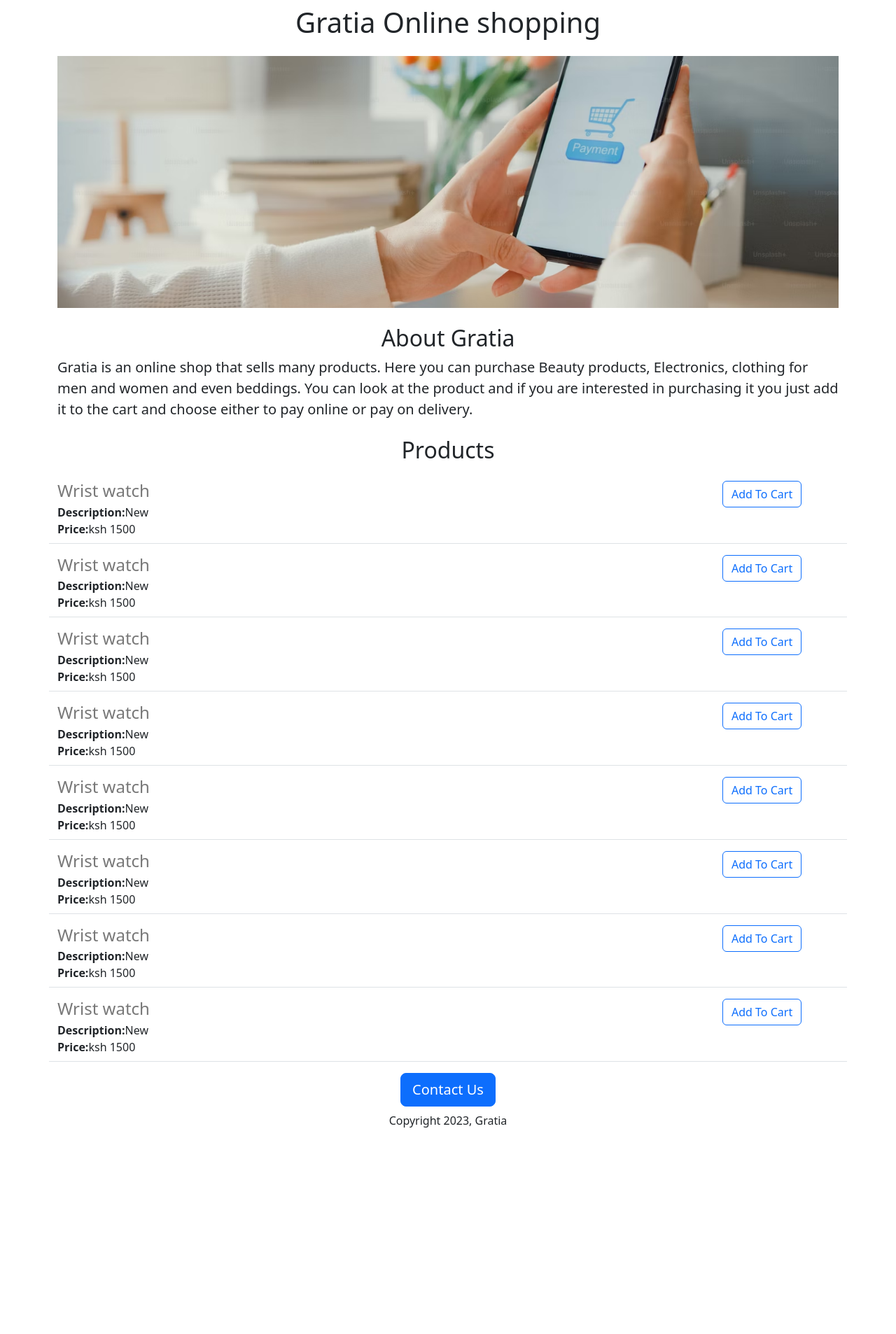
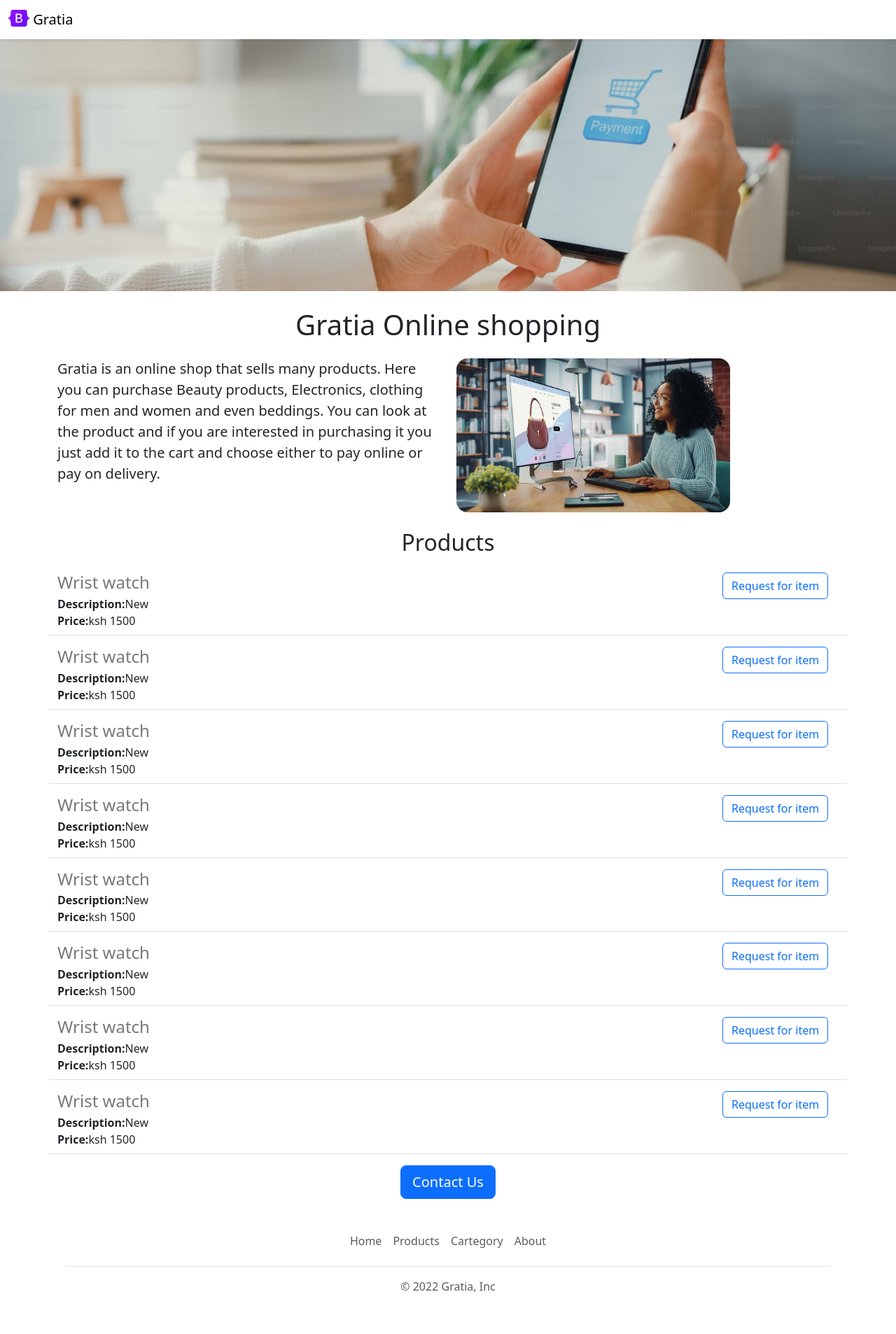
Before and after one commit to CalebMtuwetaM/web-dev, a Flask app: page / in a window 1280 px wide. Shown: the whole page at 70% size. Before the commit the page ends 1611 px from the top, so only its background shows below. Run offline with Flask 2, Linux system fonts and the light colour scheme.

Commit message:
Functional and aesthetic

```diff
--- /dev/null
+++ b/templates/footer.html
@@ -0,0 +1,12 @@
+<div class="container">
+  <footer class="py-3 my-4">
+    <ul class="nav justify-content-center border-bottom pb-3 mb-3">
+      <li class="nav-item"><a  target="_blank" href="https://gratia-shopping.onrender.com/" class="nav-link px-2 text-muted">Home</a></li>
+      <li class="nav-item"><a  target="_blank" href="https://gratia-shopping.onrender.com/" class="nav-link px-2 text-muted">Products</a></li>
+
+      <li class="nav-item"><a target="_blank" href="https://gratia-shopping.onrender.com/" class="nav-link px-2 text-muted">Cartegory</a></li>
+      <li class="nav-item"><a  target="_blank" href="https://gratia-shopping.onrender.com/" class="nav-link px-2 text-muted">About</a></li>
+    </ul>
+    <p class="text-center text-muted">&copy; 2022 Gratia, Inc</p>
+  </footer>
+</div>
--- a/templates/home.html
+++ b/templates/home.html
@@ -13,17 +13,25 @@
       height: 360px;
       width: 100%;
       object-fit: cover;
+      margin-bottom: 16px;
     }
   </style>
   </head>
   <body>
+    {% include 'nav.html' %}
+    <img id="banner"class="img-fluid"src="https://gratia-shopping.westillest.repl.co/static/banner.jpeg"  >
     <div class="container">
     <h1 class="text-center mt-2 mb-4">Gratia Online shopping </h1>
-    <img id="banner"class="img-fluid"src="https://gratia-shopping.westillest.repl.co/static/banner.jpeg"  >
-    <h2 class="text-center mt-4 mb2"> About Gratia </h2>
-    <p class="lead">
+      <div class="row" style="margin-bottom:16px">
+        <div class="col-md-6">
+    <p class="lead ">
       Gratia is an online shop that sells many products. Here you can purchase Beauty products, Electronics, clothing for men and women and even beddings. You can look at the product and if you are interested in purchasing it you just add it to the cart and choose either to pay online or pay on delivery.
     </p>
+        </div>
+        <div class="d-none d-md-block col-md-6">
+        <img src="/static/gratia.jpeg" style="height:220px;border-radius:16px;">
+        </div>
+        </div>
     <h2 class="text-center mt-4 mb-4"> Products</h2>
     <div>
       {% for product in products %}
@@ -31,8 +39,8 @@
       {% endfor %}
     </div>
     <div class="text-center">
-    <button class="btn btn-primary btn-lg">Contact Us </button>
-      <p class="text-center mt-2 mb-4"> Copyright 2023, Gratia </p>
+    <a href="mailto:calebmtuweta@gmail.com?subject=Questions%20or%20querries%20about%20Gratia%20online%20shop%20&body=My%20name%3A%20%3Cyour%20name%20here%3E%0D%0AMy%20query%20or%20question%3A%20%3Cyour%20question%20or%20query%3E"class="btn btn-primary btn-lg">Contact Us </a>
     </div>
+    {% include 'footer.html' %}
   </body>
 </html>
--- /dev/null
+++ b/templates/nav.html
@@ -0,0 +1,9 @@
+<nav class="navbar shadow-sm fixed-top bg-white">
+  <div class="container-fluid">
+    <a class="navbar-brand" href="#">
+      <img src="/static/logo.svg" alt="" width="30" height="24" class="d-inline-block align-text-top">
+      Gratia
+    </a>
+  </div>
+</nav>
+<div style="height:56px"></div>
--- a/templates/product.html
+++ b/templates/product.html
@@ -10,7 +10,7 @@
       <b>Price:</b>{{product['Price']}}
     </div>
     </div>
-    <div class="col-2">
-      <button type="button" class="btn btn-outline-primary">Add To Cart</button>
+    <div class="col-2 padding-right:16px;">
+      <a href="mailto:calebmtuweta@gmail.com?subject=Requesting%20for%20{{product['name']}}%20product&body=My%20name%3A%20%3Cyour%20name%20here%3E%0D%0AMy%20preference%3A%20%3Cwould%20you%20like%20your%20product%20to%20be%20delivered%20%3F%20or%20would%20you%20like%20to%20pick%20your%20product%20from%20our%20shop%3F%3E%0D%0AMy%20preferred%20pick%20up%20location%3A%20%3Cwhere%20would%20you%20like%20the%20product%20to%20be%20delivered%3F%3E" class="btn btn-outline-primary">Request for item </a>
     </div>
 </div>
```
Also changed, not shown: static/gratia.jpeg (added), static/logo.svg (added).
